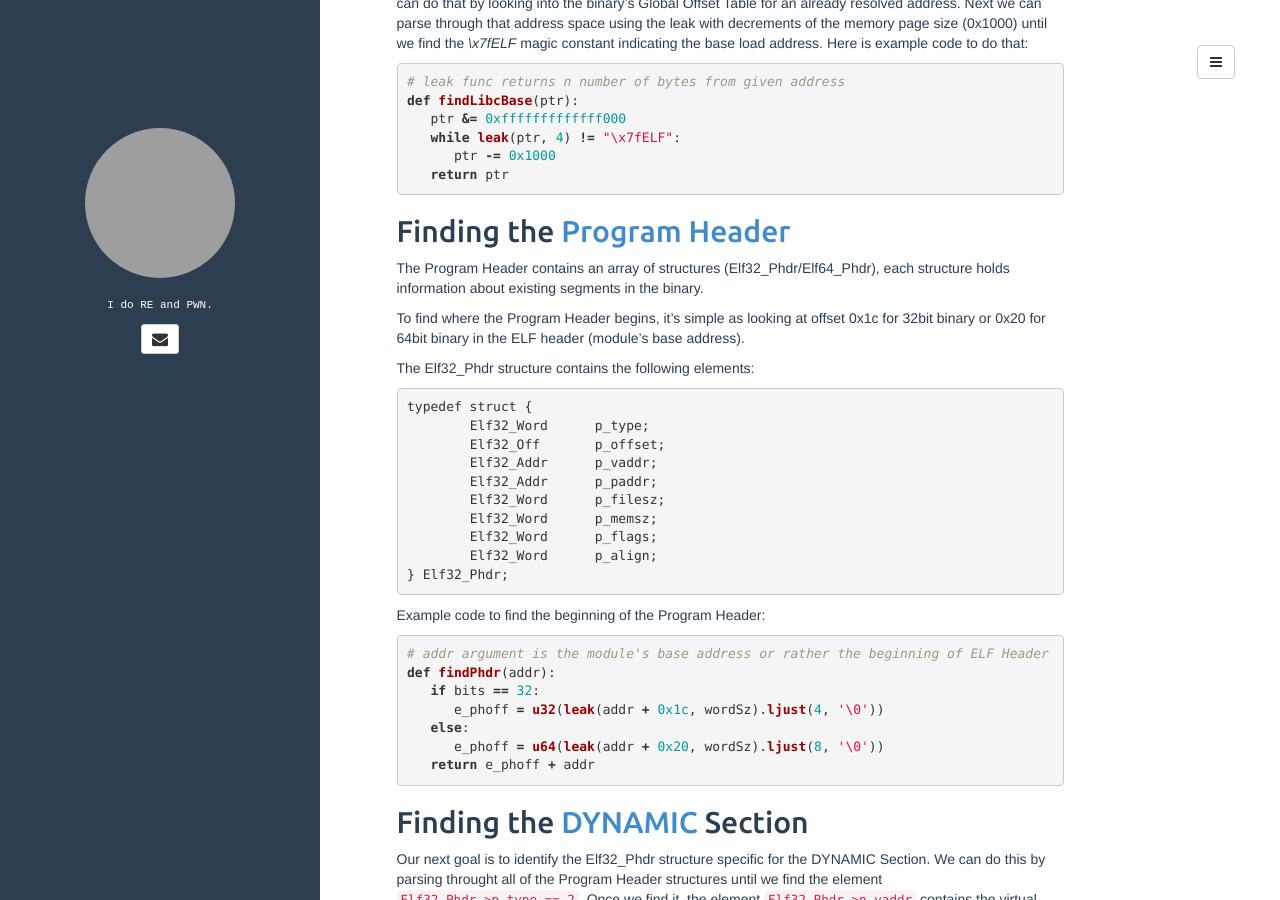
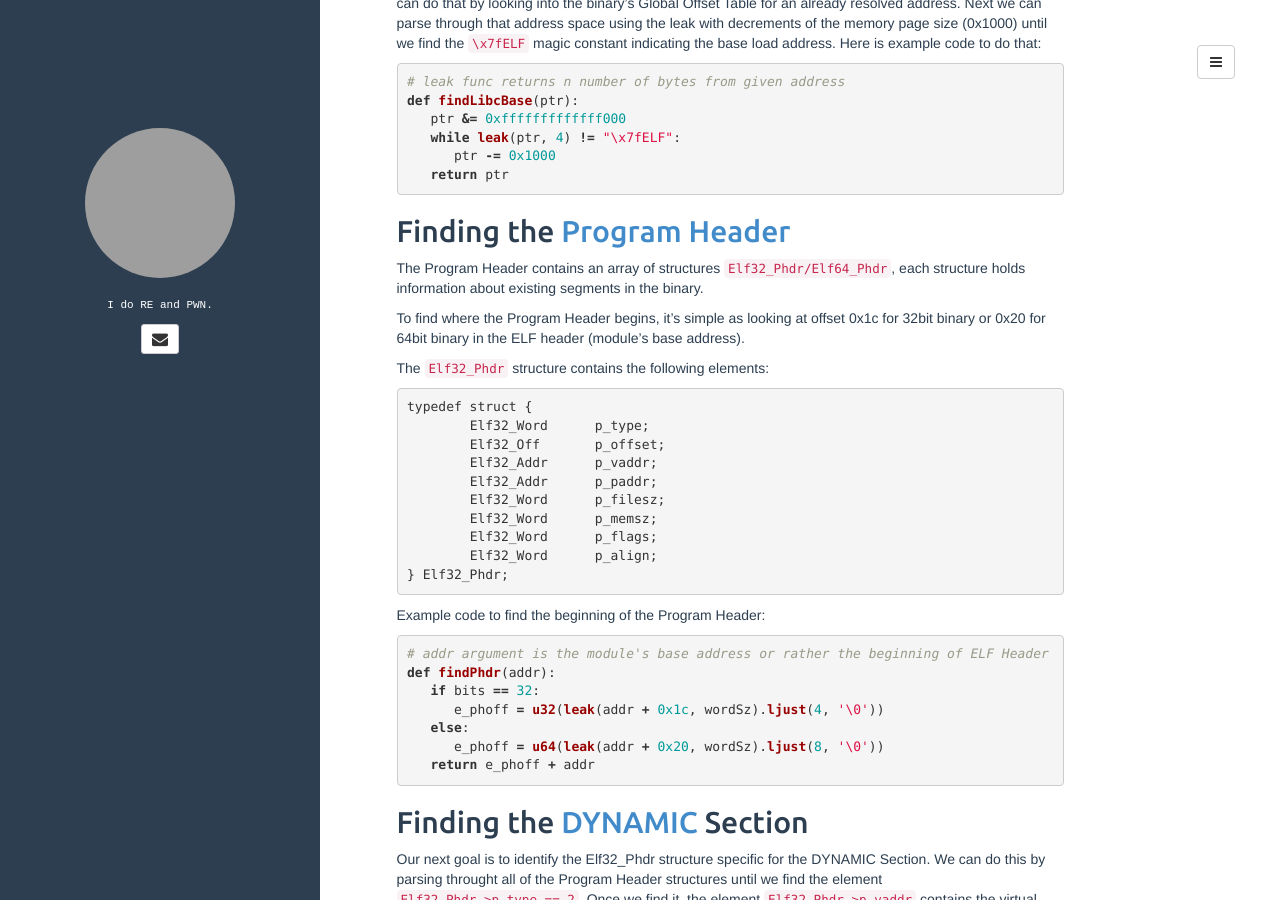
Before and after one commit to farazsth98/farazsth98.github.io, a Jekyll site: the page built from _posts/2016-04-02-Finding-Functions.md, in a window 1280 px wide and 900 px high, scrolled down 566 px. Built offline with Jekyll 4.4.1, drawn with Linux system fonts in a browser that asks for light colours; comment, search, counter and statistics services are not loaded; grey boxes are pictures that could not be loaded.

```diff
--- a/_posts/2016-04-02-Finding-Functions.md
+++ b/_posts/2016-04-02-Finding-Functions.md
@@ -18,7 +18,7 @@
 
 ## Finding GNU C Library's Base Address
 
-To find the base address of gLibc we first need to grab an address inside the gLibc's address space. We can do that by looking into the binary's Global Offset Table for an already resolved address. Next we can parse through that address space using the leak with decrements of the memory page size (0x1000) until we find the *\x7fELF* magic constant indicating the base load address. Here is example code to do that:
+To find the base address of gLibc we first need to grab an address inside the gLibc's address space. We can do that by looking into the binary's Global Offset Table for an already resolved address. Next we can parse through that address space using the leak with decrements of the memory page size (0x1000) until we find the `\x7fELF` magic constant indicating the base load address. Here is example code to do that:
 
 {% highlight python %}
 # leak func returns n number of bytes from given address
@@ -31,11 +31,11 @@
 
 ## Finding the [Program Header](https://docs.oracle.com/cd/E23824_01/html/819-0690/chapter6-83432.html#scrolltoc)
 
-The Program Header contains an array of structures (Elf32_Phdr/Elf64_Phdr), each structure holds information about existing segments in the binary.
+The Program Header contains an array of structures `Elf32_Phdr/Elf64_Phdr`, each structure holds information about existing segments in the binary.
 
 To find where the Program Header begins, it's simple as looking at offset 0x1c for 32bit binary or 0x20 for 64bit binary in the ELF header (module's base address).
 
-The Elf32_Phdr structure contains the following elements:
+The `Elf32_Phdr` structure contains the following elements:
 
 {% highlight text %}
 typedef struct {
```
